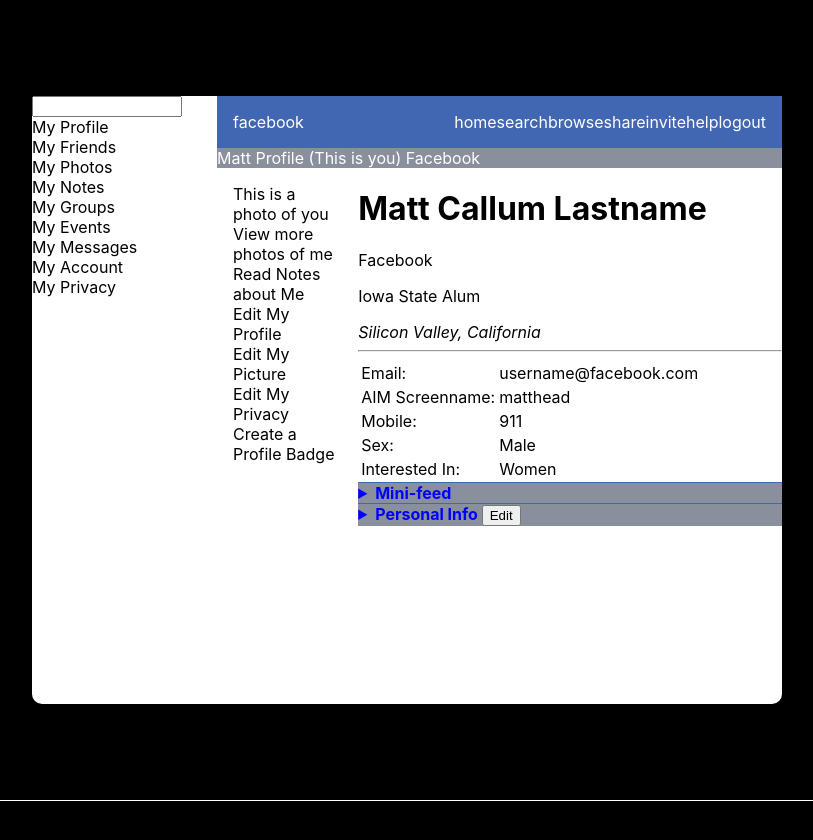
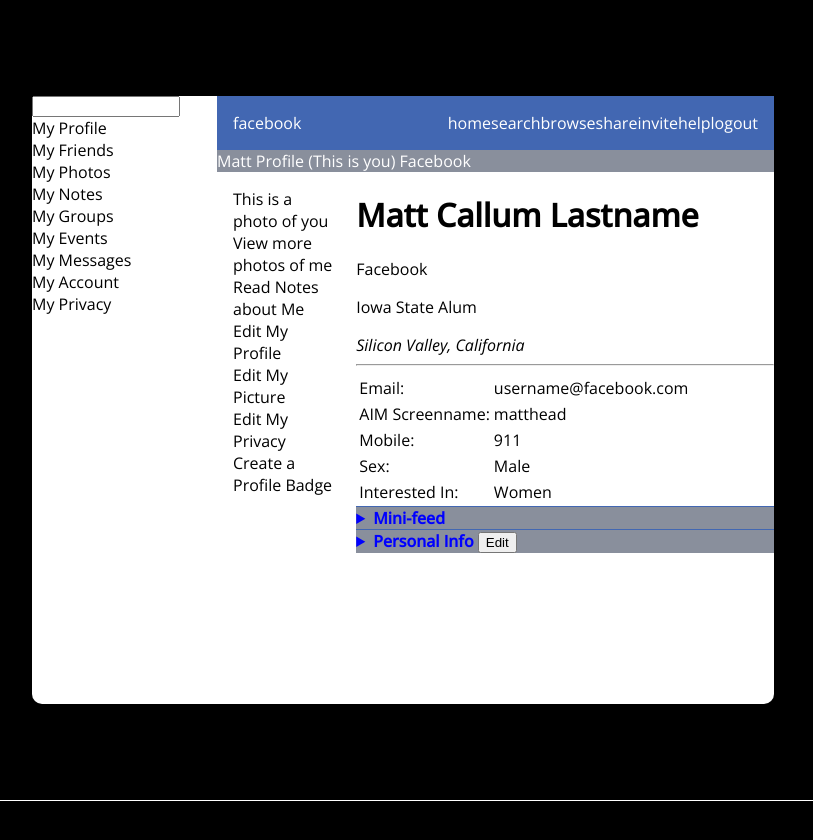
Before and after one commit to isntweb/home, a Next.js app: page / in a window 1280 px wide. Shown: the top 840 px of the page, without its empty margins (32-845 px from the left). Built offline with nearby package versions, Linux system fonts and the light colour scheme.

Commit message:
fix font

```diff
--- a/styles/globals.css
+++ b/styles/globals.css
@@ -1,3 +1,5 @@
+@import url('https://fonts.googleapis.com/css2?family=Open+Sans:ital,wght@0,400;0,500;1,400&display=swap');
+
 :root {
   --blue: #4267B2;
   --grey: #898F9C;
@@ -8,8 +10,7 @@
 html, body {
   padding: 0;
   margin: 0;
-  font-family: -apple-system, BlinkMacSystemFont, Segoe UI, Roboto, Oxygen,
-    Ubuntu, Cantarell, Fira Sans, Droid Sans, Helvetica Neue, sans-serif;
+  font-family: Open Sans, sans-serif;
   background: var(--black);
 }
 
```
